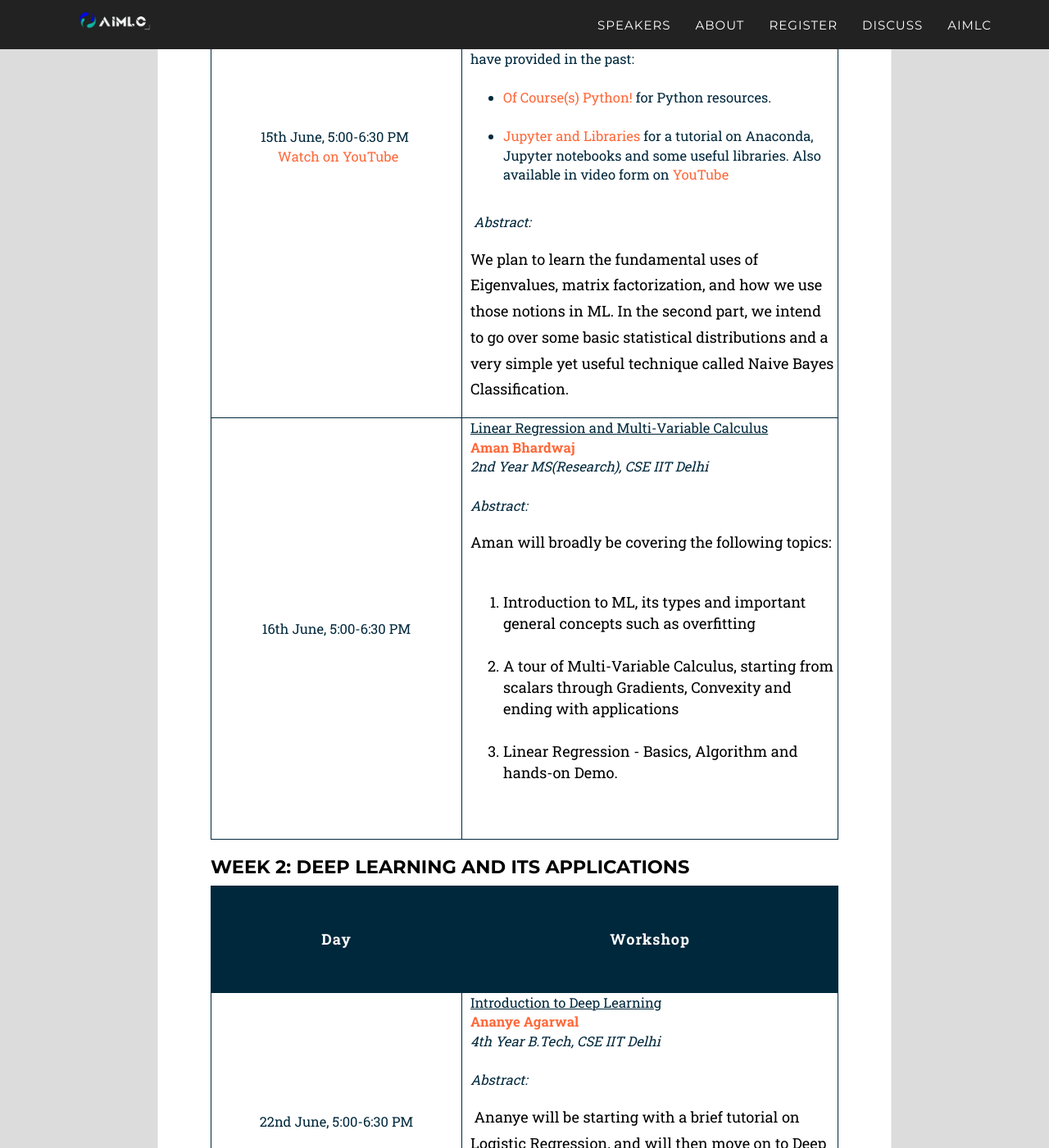
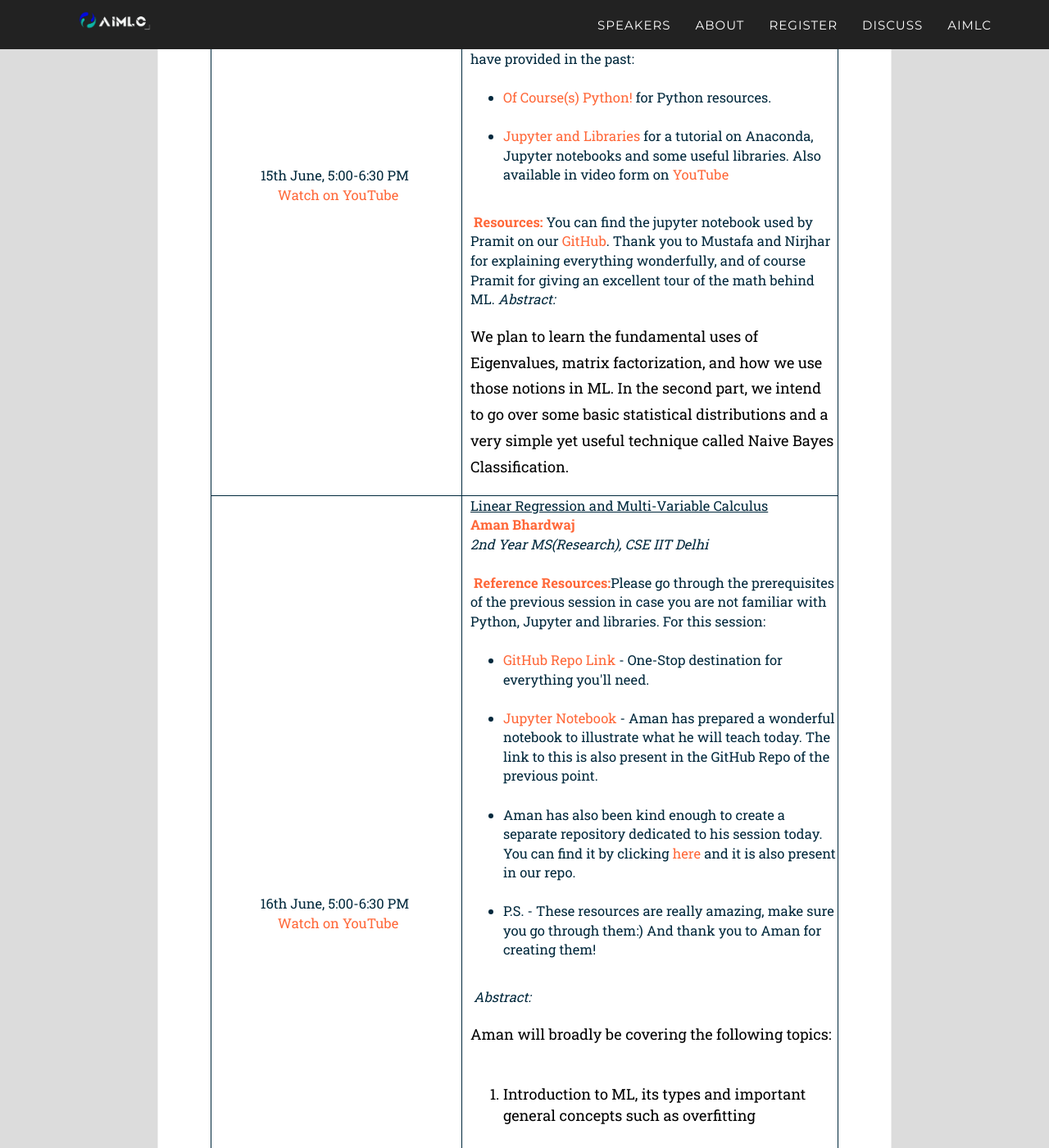
Before and after one commit to Ramneet-Singh/SummerOfML-2021, a Jekyll site: the page built from _2017_pages/agenda.html, in a window 1280 px wide and 1400 px high, scrolled down 547 px. Shown: the whole window at 82% size. Built offline with Jekyll 4.4.1, drawn with Linux system fonts in a browser that asks for light colours; some web fonts are replaced.

Commit message:
Day 2 Prereq Resources| Day 1 Notebook

```diff
--- a/_data/twenty_17/agendas_1.yml
+++ b/_data/twenty_17/agendas_1.yml
@@ -4,12 +4,22 @@
     <li><a href=\"https://aimlc-iitd.netlify.app/python_resources\" target=\"_blank\">Of Course(s) Python!</a> for Python resources.</li>
     <li><a href=\"https://aimlc-iitd.netlify.app/Jupyter_and_Libraries\" target=\"_blank\">Jupyter and Libraries</a> for a tutorial on Anaconda, Jupyter notebooks and some useful libraries. Also available in video form on <a href=\"https://www.youtube.com/playlist?list=PLoBovXf4PWTMiwh8_gIXH082CbDic1yMm\" target=\"_blank\" rel=\"noreferrer\">YouTube</a></li>
   </ul>
+  <b>Resources:</b>
+  You can find the jupyter notebook used by Pramit on our <a href=\"https://github.com/AIMLC-IITD/Summer-of-ML-2021/blob/main/Week-1/Day-1/main.ipynb\" target=\"_blank\">GitHub</a>. Thank you to Mustafa and Nirjhar for explaining everything wonderfully, and of course Pramit for giving an excellent tour of the math behind ML.
   <i>Abstract:</i> <p>We plan to learn the fundamental uses of Eigenvalues, matrix factorization, and how we use those notions in ML.
 In the second part, we intend to go over some basic statistical distributions and a very simple yet useful technique called Naive Bayes Classification.
 </p>"
 
-- time: 16th June, 5:00-6:30 PM
-  info: "<u>Linear Regression and Multi-Variable Calculus</u><br><b>Aman Bhardwaj</b><br><i>2nd Year MS(Research), CSE IIT Delhi</i><br><br><i>Abstract:</i>
+- time: "16th June, 5:00-6:30 PM <br> <a href=\"https://www.youtube.com/watch?v=Xec_ZGAQJPE&list=PLoBovXf4PWTP3Mau7Y8-zQpPJG16g5HxZ&index=2\" target=\"_blank\">Watch on YouTube</a>"
+  info: "<u>Linear Regression and Multi-Variable Calculus</u><br><b>Aman Bhardwaj</b><br><i>2nd Year MS(Research), CSE IIT Delhi</i><br><br>
+  <b>Reference Resources:</b>Please go through the prerequisites of the previous session in case you are not familiar with Python, Jupyter and libraries. For this session:
+  <ul>
+    <li><a href=\"https://github.com/AIMLC-IITD/Summer-of-ML-2021/tree/main/Week-1/Day-2\" target=\"_blank\">GitHub Repo Link</a> - One-Stop destination for everything you'll need.</li>
+    <li><a href=\"https://github.com/CosmoLuminous/summer-of-ml/blob/master/LinearRegression.ipynb\" target=\"_blank\">Jupyter Notebook</a> - Aman has prepared a wonderful notebook to illustrate what he will teach today. The link to this is also present in the GitHub Repo of the previous point.</li>
+    <li>Aman has also been kind enough to create a separate repository dedicated to his session today. You can find it by clicking <a href=\"https://github.com/CosmoLuminous/summer-of-ml\" target=\"_blank\">here</a> and it is also present in our repo.</li>
+    <li>P.S. - These resources are really amazing, make sure you go through them:) And thank you to Aman for creating them!</li>
+  </ul>
+  <i>Abstract:</i>
   <p>Aman will broadly be covering the following topics:<ol>
   <li>Introduction to ML, its types and important general concepts such as overfitting</li>
   <li>A tour of Multi-Variable Calculus, starting from scalars through Gradients, Convexity and ending with applications</li>
```
